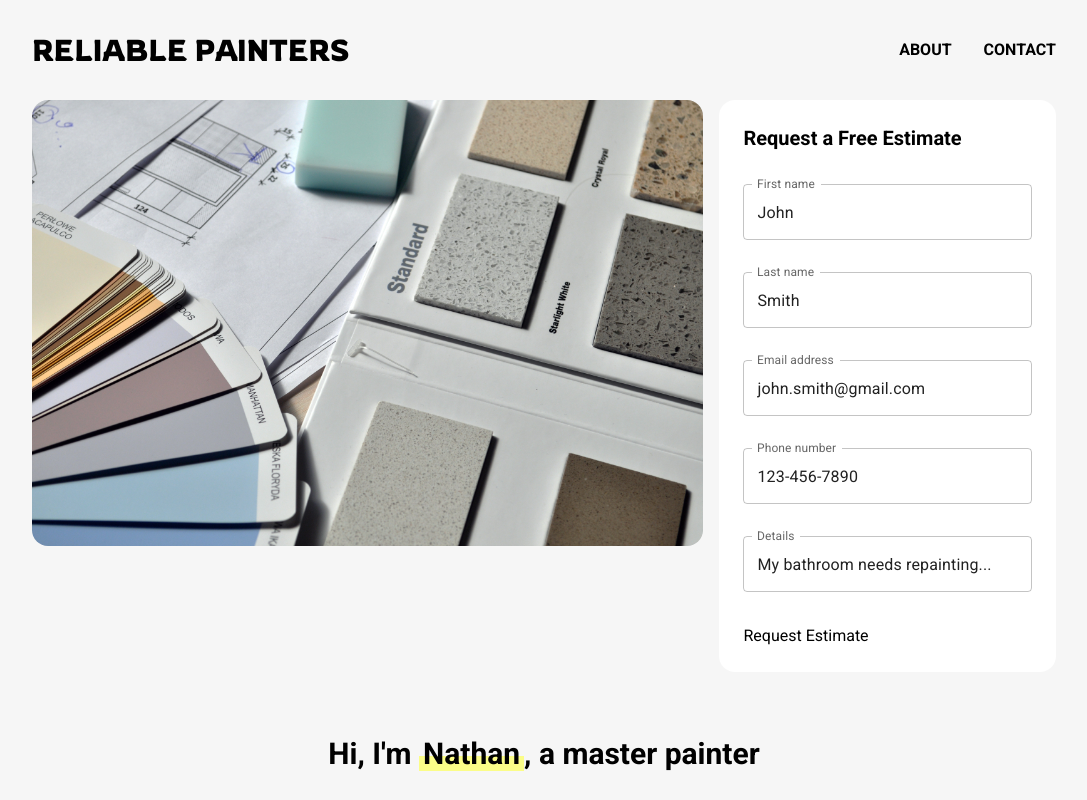
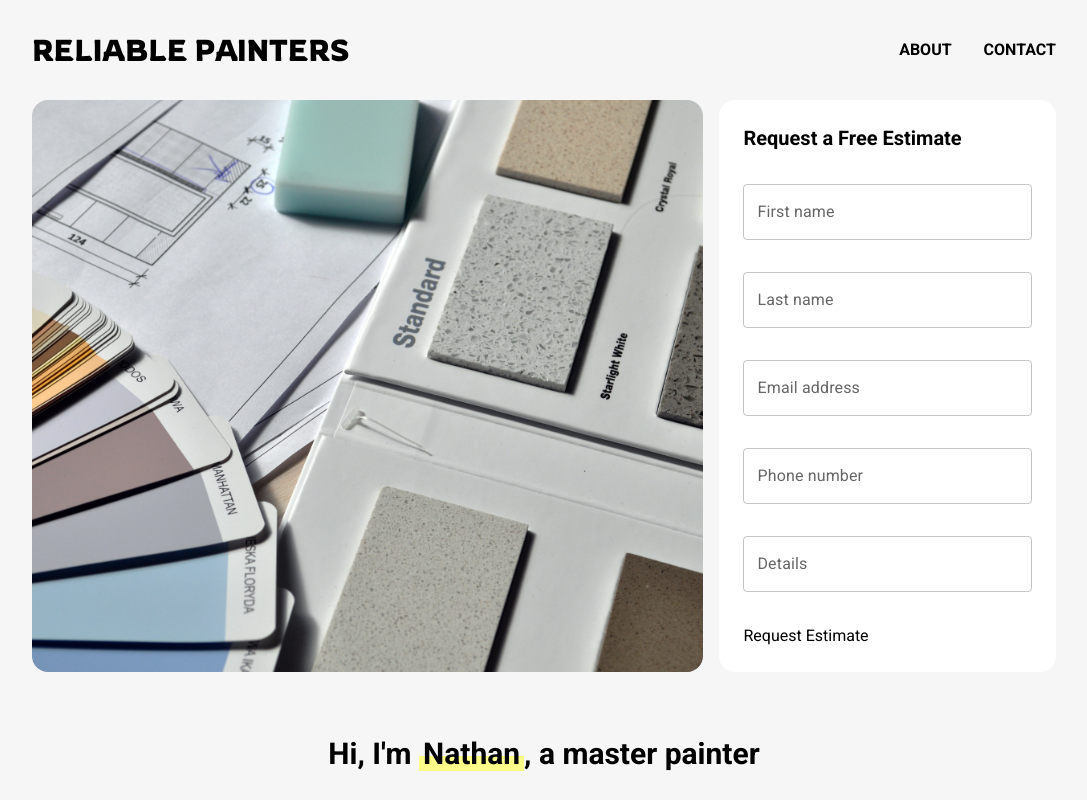
Before and after one commit to tlannigan/reliable-painter-react, a React (Create React App) app: page / in a window 1280 px wide. Shown: the top 800 px of the page, without its empty margins (96-1183 px from the left). Built offline with nearby package versions, Linux system fonts and the light colour scheme.

Commit message:
Add form field placeholders
- Fix EstimateImage height fit

```diff
--- a/src/components/estimates/EstimateForm.js
+++ b/src/components/estimates/EstimateForm.js
@@ -9,19 +9,19 @@ export class EstimateForm extends Component {
             <h3>Request a Free Estimate</h3>
         </div>
         <div className=''>
-          <TextField fullWidth id='estimate-first-name' label='First name' variant='outlined' defaultValue={'John'} />
+          <TextField fullWidth id='estimate-first-name' label='First name' variant='outlined' placeholder={'John'} />
         </div>
         <div className=''>
-          <TextField fullWidth id='estimate-last-name' label='Last name' variant='outlined' defaultValue={'Smith'} />
+          <TextField fullWidth id='estimate-last-name' label='Last name' variant='outlined' placeholder={'Smith'} />
         </div>
         <div className=''>
-          <TextField fullWidth id='estimate-email' label='Email address' variant='outlined' defaultValue={'john.smith@gmail.com'} />
+          <TextField fullWidth id='estimate-email' label='Email address' variant='outlined' placeholder={'john.smith@gmail.com'} />
         </div>
         <div className=''>
-          <TextField fullWidth id='estimate-phone' label='Phone number' variant='outlined' defaultValue={'123-456-7890'} />
+          <TextField fullWidth id='estimate-phone' label='Phone number' variant='outlined' placeholder={'123-456-7890'} />
         </div>
         <div className=''>
-          <TextField fullWidth id='estimate-details' label='Details' variant='outlined' defaultValue={'My bathroom needs repainting...'} />
+          <TextField fullWidth id='estimate-details' label='Details' variant='outlined' placeholder={'My bathroom needs repainting...'} />
         </div>
         <div>
             <button>Request Estimate</button>
--- a/src/components/estimates/EstimateImage.js
+++ b/src/components/estimates/EstimateImage.js
@@ -5,7 +5,7 @@ export class EstimateImage extends Component {
   render() {
     return (
       <div className='basis-8/12'>
-        <img src={estimateImage} alt="Paint chips" className='rounded-2xl' />
+        <img src={estimateImage} alt="Paint chips" className='rounded-2xl object-cover h-full' />
       </div>
     )
   }
```
